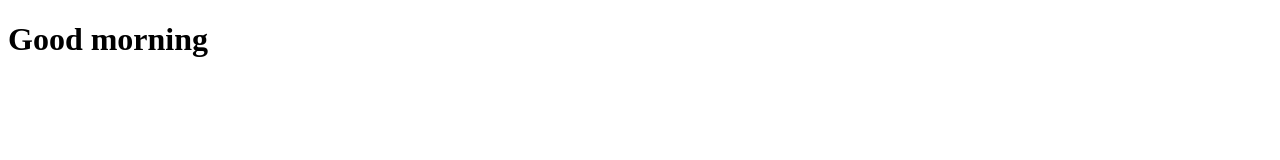
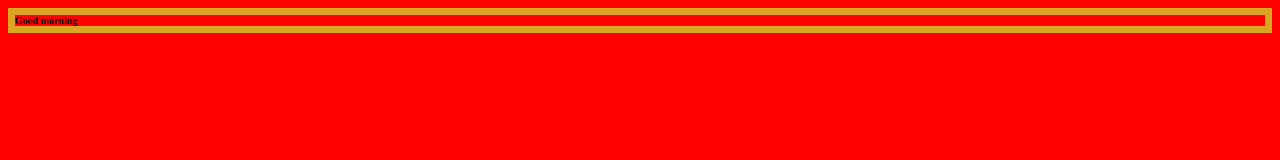
Before and after one commit to shradhaMe/shradhaMe, a plain HTML site: page index.html in a window 1280 px wide. Drawn offline with Linux system fonts and the light colour scheme.

Commit message:
style header and link css

```diff
--- a/index.html
+++ b/index.html
@@ -6,6 +6,7 @@
   <meta http-equiv="X-UA-Compatible" content="IE=edge">
   <meta name="viewport" content="width=device-width, initial-scale=1.0">
   <title>Document</title>
+  <link rel="stylesheet" href="./style.css">
 </head>
 
 <body>
--- a/style.css
+++ b/style.css
@@ -4,4 +4,5 @@ body{
 
 h1{
   font-size: 10px;
+  border:7px solid goldenrod;
 }
```
